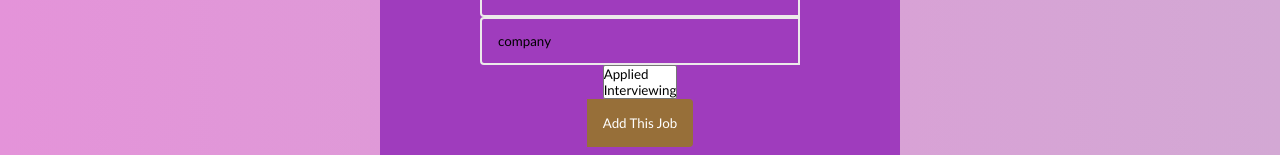
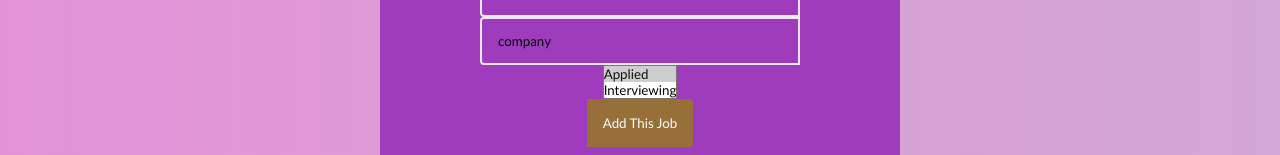
Before and after one commit to qfuggett/Job-Application-Tracker, a React (Create React App) app in the folder jobs-client/: page /addjob in a window 1280 px wide. Shown: the part 149-304 px from the top of the page. Built offline with nearby package versions, Linux system fonts and the light colour scheme.

Commit message:
removed unecessary comments

```diff
--- a/jobs-client/src/containers/JobForm.js
+++ b/jobs-client/src/containers/JobForm.js
@@ -55,13 +55,9 @@ class JobForm extends Component {
                 className='job-input'
                 />
                 <br/>
-                <select id="job-status" size="2" value={this.state.job.value} onChange={this.handleOnChange}>
-                {/* <select id="job-status" size="3"> */}
+                <select id="job-status" size="2" placeholder="status" value={this.state.job.status} onChange={this.handleOnChange}>
                     <option placeholder="applied" value="applied">Applied</option>
                     <option placeholder="interview" value="interviewing">Interviewing</option>
-                    {/* <option placeholder="applied" value={this.state.job.applied}>Applied</option>
-                    <option placeholder="interview" value={this.state.job.interview}>Interviewing</option>
-                    <option placeholder="hired" value={this.state.job.hired}>Hired</option> */}
                 </select>
                 <br />
                 <button type="submit" className='job-button'>Add This Job</button>
```
